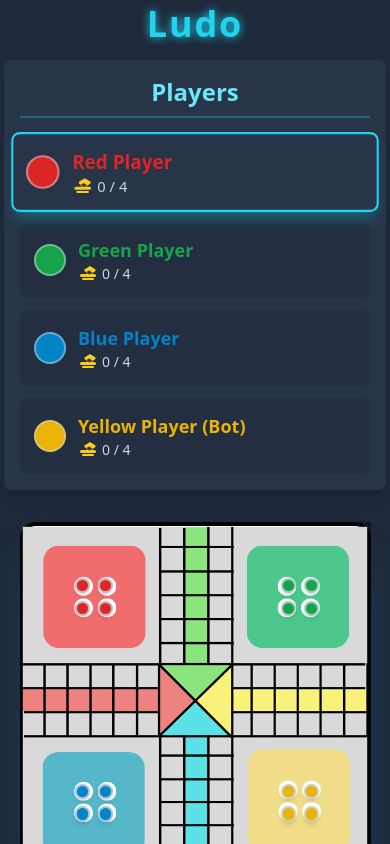
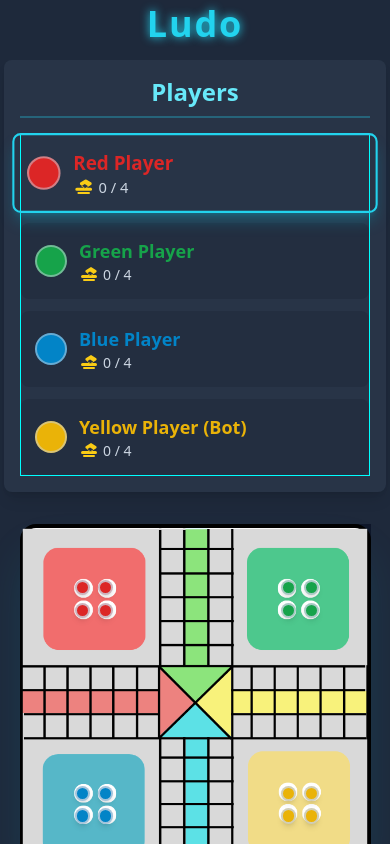
Before and after one commit to 888SAM-B/LUDO, a React (Vite) app: page / in a window 390 px wide. Both pictures are taken after a click on the button "Start Game". Shown: the top 844 px of the page. Built offline with nearby package versions, Linux system fonts and the light colour scheme.

Commit message:
Update globals.css

```diff
--- a/src/globals.css
+++ b/src/globals.css
@@ -13,9 +13,10 @@
     height: 100%;
     background-size: contain;
 }
-@media screen and (max-width: 640px) {
+@media screen and (max-width:640px) {
     .fflex-wrap{
         flex-direction: column;
+        border:1px solid aqua;
     }
     .token{
         width: calc(100% / 14);
```
